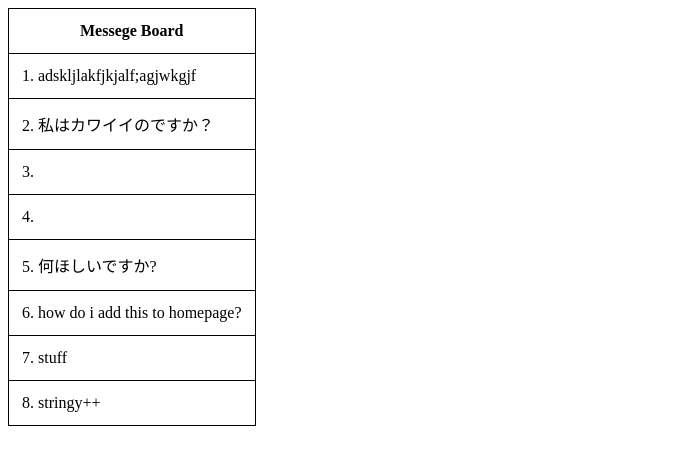
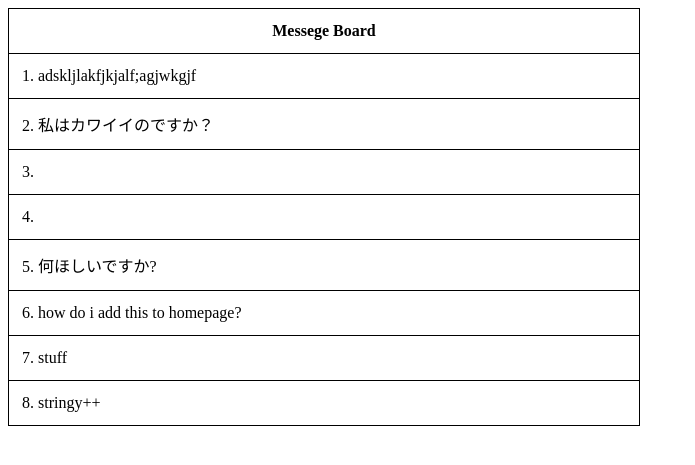
Before and after one commit to blakewrege/www, a PHP site: page /read.php in a window 1280 px wide. Shown: the top 465 px of the page, without its empty margins (0-695 px from the left). Run offline with PHP 8.4, Linux system fonts and the light colour scheme.

Commit message:
added more table formating

```diff
--- a/read.php
+++ b/read.php
@@ -11,8 +11,7 @@ th, td {
 
 <body>
 
-<table style="width:100%">
-<table frame="box">
+<table frame="box" style="width:50%">
   <tr>
     <th>Messege Board</th>
   </tr>
```
